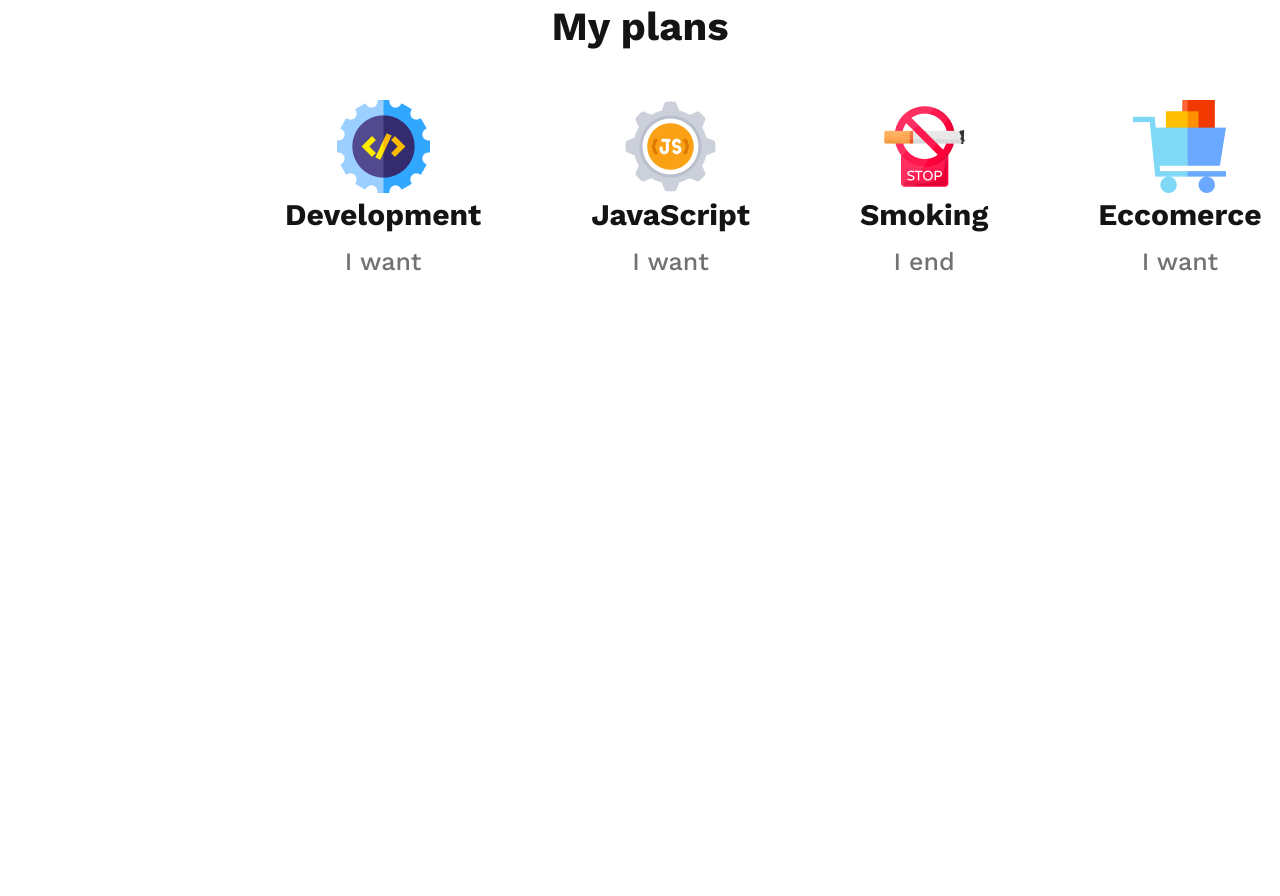
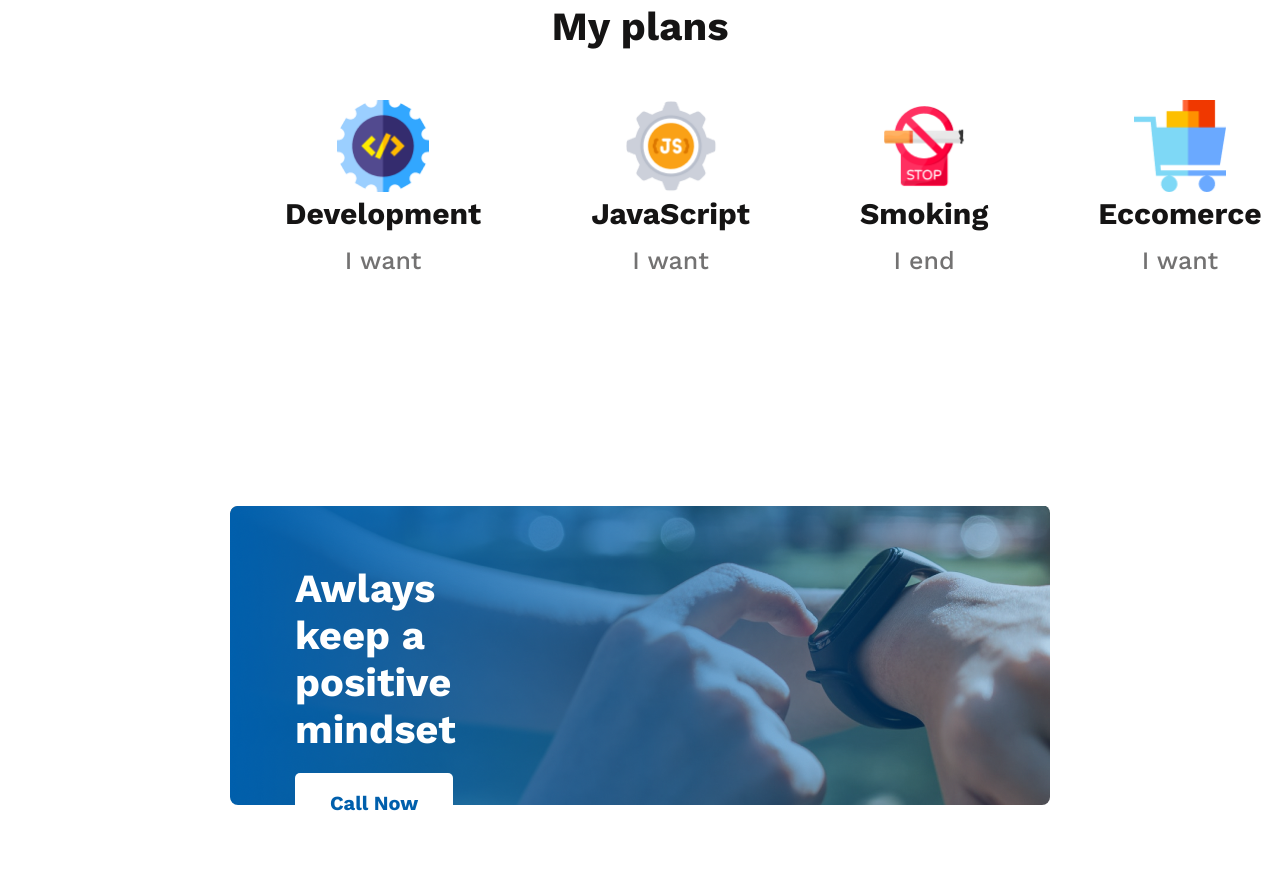
Before and after one commit to iibrahim70/assignment-1, a plain HTML site: page index.html in a window 1280 px wide. Shown: the part 2199-3095 px from the top of the page. Before the commit the page ends 2705 px from the top, so only its background shows below. Drawn offline with nearby package versions, Linux system fonts and the light colour scheme.

Commit message:
added section three

```diff
--- a/index.html
+++ b/index.html
@@ -76,10 +76,17 @@
 
   <!-- This is section three -->
   <section>
-    <div class="banner-section">
-
+    <div class="banner-container">
+      <div class="banner-text">
+        <h3 class="ban-title">Awlays keep a positive
+        mindset</h3>
+        <p id="btn-call">
+        <input type="button" value="Call Now" class="btn-primary"/>
+        </p>
+      </div>
     </div>
   </section>
+
   </main>
 
 </body>
--- a/styles/style.css
+++ b/styles/style.css
@@ -23,7 +23,7 @@
   font-size: 16px;
   line-height: 26px;
   text-align: right;
-  padding: 0px 230px 32px 875px;
+  padding: 0 230px 32px 875px;
   color: #FFFFFF;
 }
 .btn-primary{
@@ -37,7 +37,7 @@
 }
 #btn-contact{
   text-align: right;
-  padding: 0px 230px 165px;
+  padding: 0 230px 165px;
 }
 
 /* Section one styles */
@@ -50,7 +50,7 @@
   padding: 370px 320px 215px 80px;
 }
 .section-container img{
-  padding: 130px 0px 130px 200px;
+  padding: 130px 0 130px 200px;
   width: 570px;
   height: 720px;
 }
@@ -83,15 +83,15 @@
 }
 .plans-container{
   display: flex;
-  padding: 0px 230px 130px 230px;
+  padding: 0 230px 130px 230px;
 }
 .section-item{
-  padding: 0px 55px 100px 55px;
+  padding: 0 55px 100px 55px;
   text-align: center;
 }
 .section-item img{
-  width: 92.96px;
-  height: 92.96px;
+  width: 92px;
+  height: 92px;
 }
 .plan-title{
   font-weight: 700;
@@ -106,3 +106,22 @@
   line-height: 29px;
   color: #737272;
 }
+
+/* Section three styles */
+.banner-container{
+  margin: 0 230px 130px 230px;
+  background-image: url(../images/gradient1.png), url(../images/watch.png);
+  height: 300px;
+  border-radius: 8px;
+}
+.ban-title{
+  padding: 60px 600px 20px 65px;
+  text-align: left;
+  font-weight: 700;
+  font-size: 40px;
+  line-height: 47px;
+  color: #FFFFFF;
+}
+#btn-call{
+  padding: 0 920px 60px 65px;
+}
```
Lines whose indentation alone changed are shown as unchanged.
